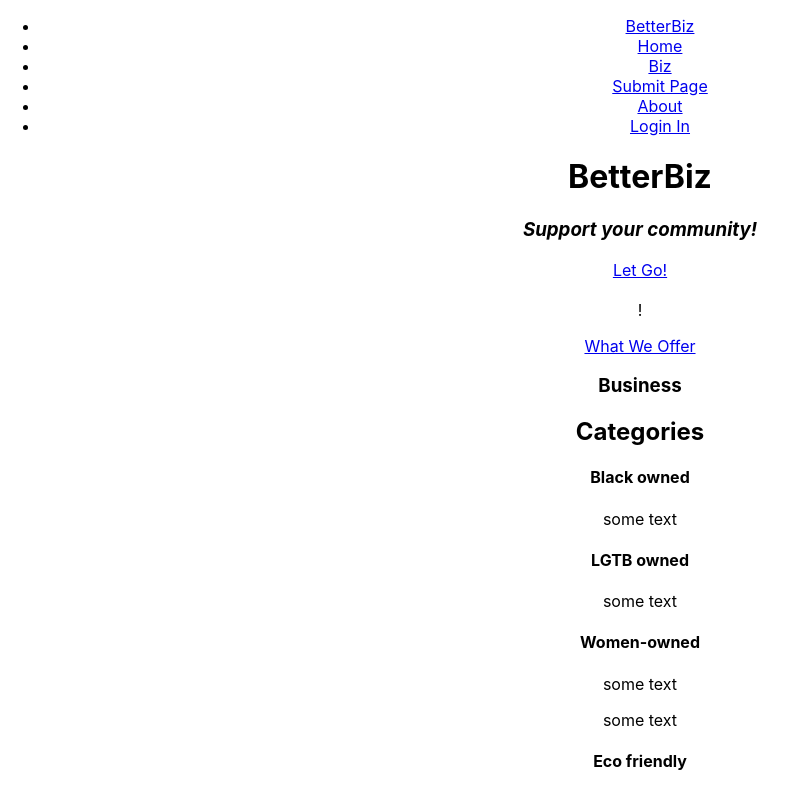
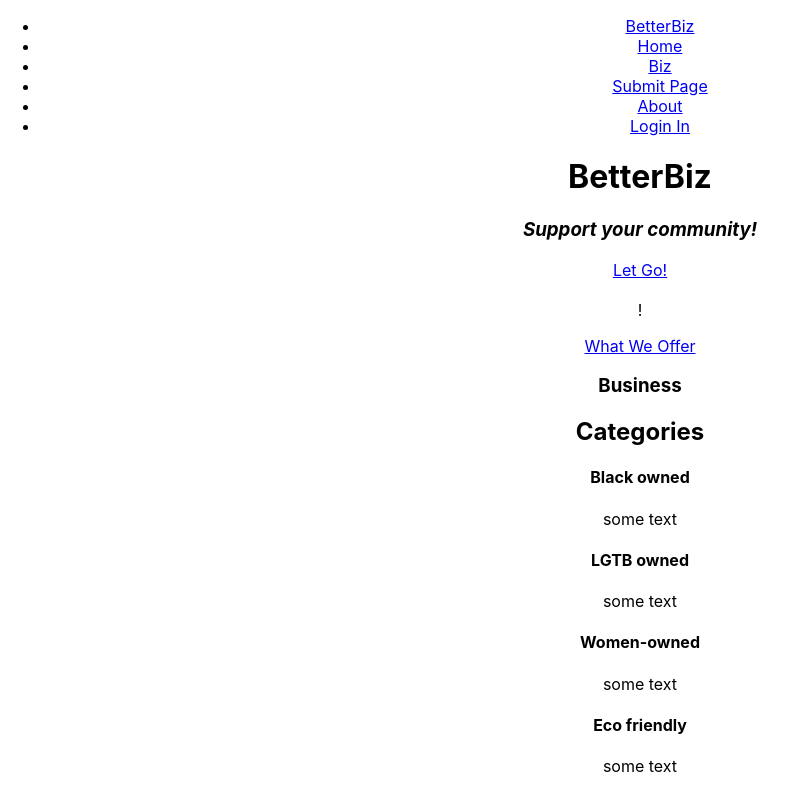
Before and after one commit to Damon-Zhong/BetterBiz, a React (Create React App) app in the folder client/: page / in a window 1280 px wide. Shown: the top 794 px of the page, without its empty margins (0-797 px from the left). Built offline with nearby package versions, Linux system fonts and the light colour scheme.

Commit message:
fixed formating

```diff
--- a/client/src/App.js
+++ b/client/src/App.js
@@ -81,10 +81,10 @@ function App() {
       <h4>
         <strong>LGTB owned</strong>
       </h4>
-      <p className="text-faded mb-0"></p>
+      <p className="text-faded mb-0">some text</p>
     </div>
     <div className="col-lg-3 col-md-6 mb-5 mb-md-0">
-      <span className="service-icon rounded-circle mx-auto mb-3"> some text
+      <span className="service-icon rounded-circle mx-auto mb-3">
 
       </span>
       <h4>
@@ -94,8 +94,7 @@ function App() {
       </p>
     </div>
     <div className="col-lg-3 col-md-6">
-      <span className="service-icon rounded-circle mx-auto mb-3">some text
-
+      <span className="service-icon rounded-circle mx-auto mb-3">
       </span>
       <h4>
         <strong> Eco friendly </strong>
```
